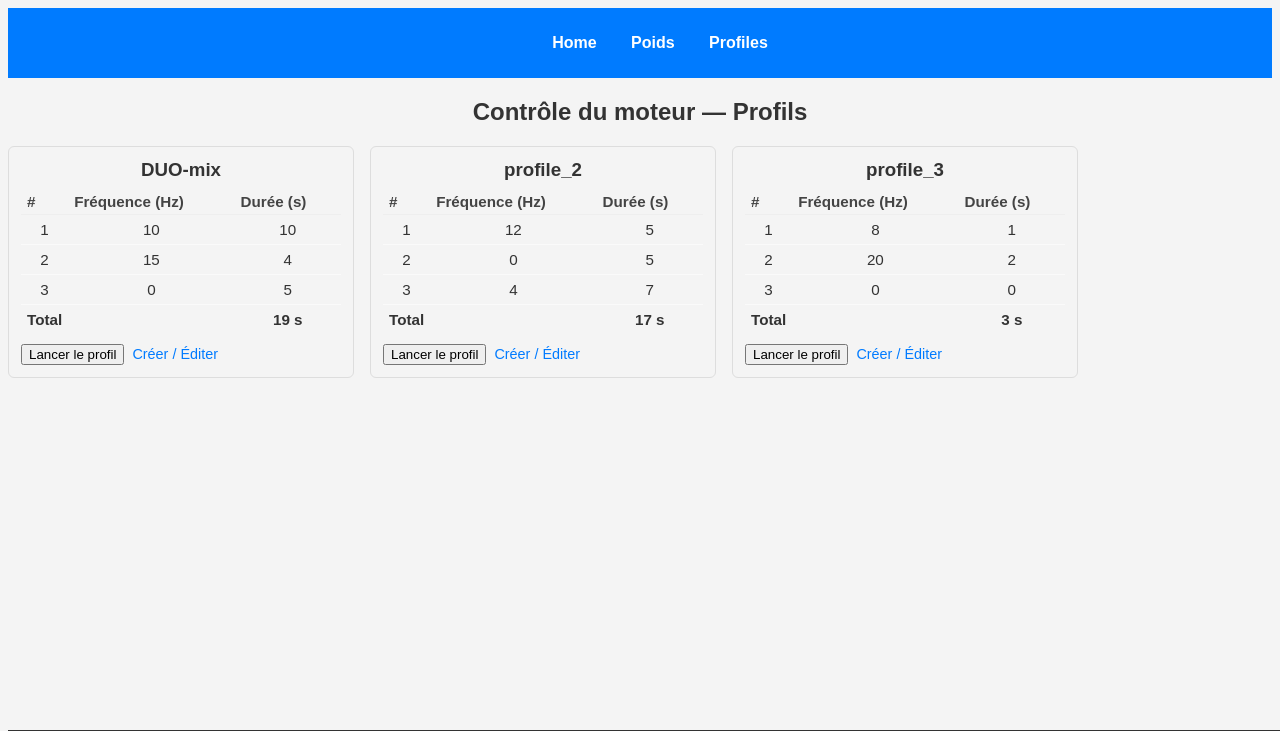
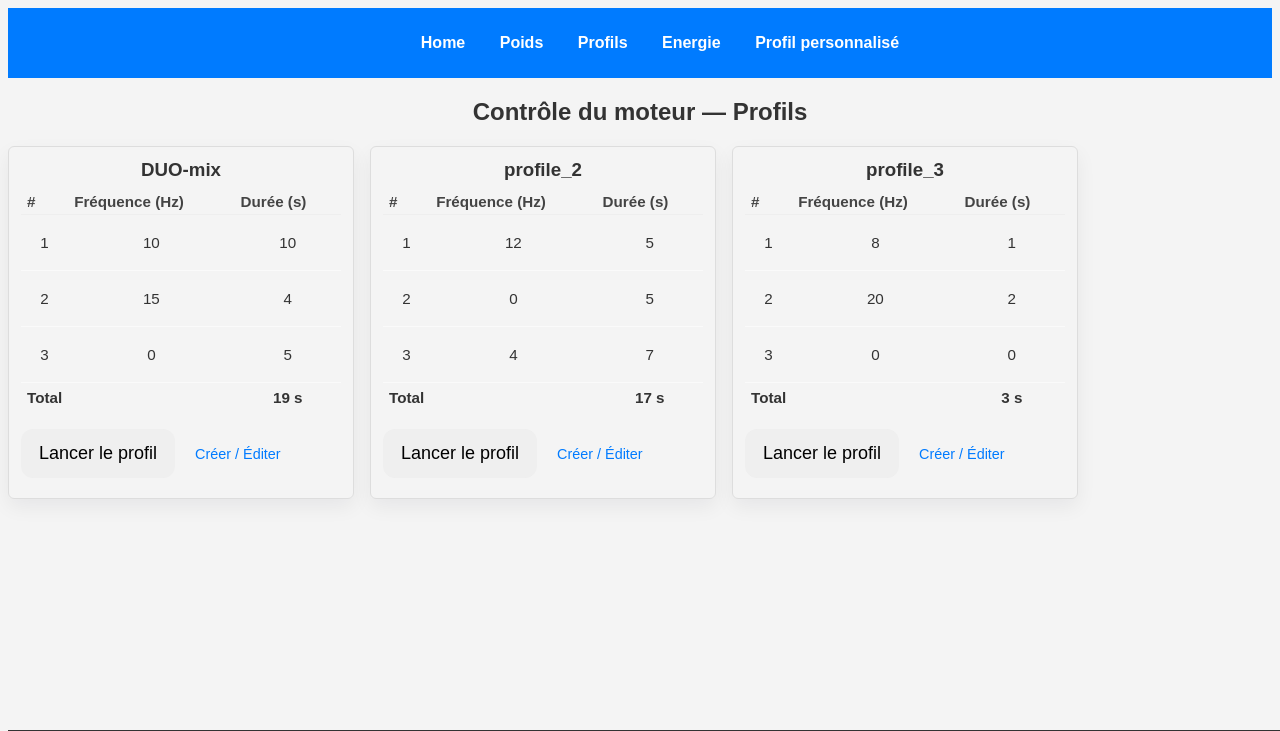
Before and after one commit to Ebiko02/malaxometre, a Flask app: page /profiles in a window 1280 px wide. Shown: the top 731 px of the page. Run offline with Flask 3, Linux system fonts and the light colour scheme.

Commit message:
Update base.html

```diff
--- a/web_app/templates/base.html
+++ b/web_app/templates/base.html
@@ -1,10 +1,104 @@
 <!DOCTYPE html>
-<html lang="en">
+<html lang="fr">
 <head>
     <meta charset="UTF-8">
-    <meta name="viewport" content="width=device-width, initial-scale=1.0">
+    <meta name="viewport" content="width=device-width, initial-scale=1, maximum-scale=1">
     <title>Flask Web App</title>
     <link rel="stylesheet" href="{{ url_for('static', filename='css/style.css') }}">
+
+    <style>
+      /* Touch-friendly base variables */
+      :root{
+        --touch-padding-vertical: 14px;
+        --touch-padding-horizontal: 18px;
+        --touch-radius: 12px;
+        --touch-font-size: 18px;
+        --control-min-height: 48px;
+        --card-gap: 18px;
+      }
+
+      html,body{
+        -webkit-font-smoothing:antialiased;
+        -moz-osx-font-smoothing:grayscale;
+        font-size:16px;
+        touch-action: manipulation; /* improve responsiveness on mobile */
+      }
+
+      /* Buttons */
+      .big_button{
+        display:inline-flex;
+        align-items:center;
+        justify-content:center;
+        gap:8px;
+        padding:var(--touch-padding-vertical) var(--touch-padding-horizontal);
+        min-height:var(--control-min-height);
+        font-size:var(--touch-font-size);
+        border-radius:var(--touch-radius);
+        border:0;
+        cursor:pointer;
+        -webkit-tap-highlight-color: rgba(0,0,0,0.12);
+        user-select:none;
+      }
+      .big_button.small{ padding:10px 14px; font-size:15px; min-height:44px; border-radius:10px; }
+
+      /* Links that act as buttons */
+      .small_link, .link-button{
+        display:inline-flex;
+        align-items:center;
+        justify-content:center;
+        padding:10px 12px;
+        min-height:44px;
+        border-radius:10px;
+        text-decoration:none;
+        -webkit-tap-highlight-color: rgba(0,0,0,0.08);
+      }
+
+      /* Form controls */
+      input[type="number"], input[type="text"], select, textarea {
+        padding:12px 12px;
+        font-size:16px;
+        min-height:44px;
+        border-radius:10px;
+        border:1px solid #d7dbe0;
+        box-sizing:border-box;
+        width:100%;
+        outline-offset:3px;
+      }
+      input:focus, select:focus, textarea:focus {
+        box-shadow:0 4px 18px rgba(11,94,215,0.12);
+        border-color:#0b5ed7;
+      }
+
+      fieldset { padding:12px; margin:12px 0; border-radius:10px; border:1px solid #eef2f7; }
+      legend { font-weight:700; font-size:1rem; padding:0 6px; }
+
+      /* Cards & spacing */
+      .card, .profile-card, .energy-card {
+        padding:18px;
+        border-radius:14px;
+        box-shadow:0 8px 20px rgba(8,20,40,0.06);
+        gap:var(--card-gap);
+      }
+      .profiles-list { gap:18px; }
+
+      /* Make table rows easier to tap */
+      table tbody tr { height:56px; }
+      table td, table th { padding:12px 10px; }
+
+      /* Increase flash message tap area */
+      .flash { padding:12px 14px; border-radius:10px; font-size:15px; }
+
+      /* Accessibility: bigger focus outline for keyboard users */
+      :focus { outline: 3px solid rgba(11,94,215,0.18); outline-offset:2px; }
+
+      /* Remove tiny hit targets on small screens */
+      @media (max-width:640px){
+        :root{ --touch-font-size:17px; --touch-padding-vertical:12px; --touch-padding-horizontal:14px; }
+        .profiles-list{flex-direction:column;}
+        .card, .profile-card{width:100%!important;}
+        .energy-figure { flex-direction:column; gap:10px; }
+      }
+    </style>
 </head>
 <body>
     <header>
@@ -12,7 +106,9 @@
             <ul>
                 <li><a href="/">Home</a></li>
                 <li><a href="{{ url_for('weights') }}">Poids</a></li>
-                <li><a href="{{ url_for('profiles') }}">Profiles</a></li>
+                <li><a href="{{ url_for('profiles') }}">Profils</a></li>
+                <li><a href="{{ url_for('energy') }}">Energie</a></li>
+                <li><a href="{{ url_for('profil_custom') }}">Profil personnalisé</a></li>
             </ul>
         </nav>
     </header>
```
